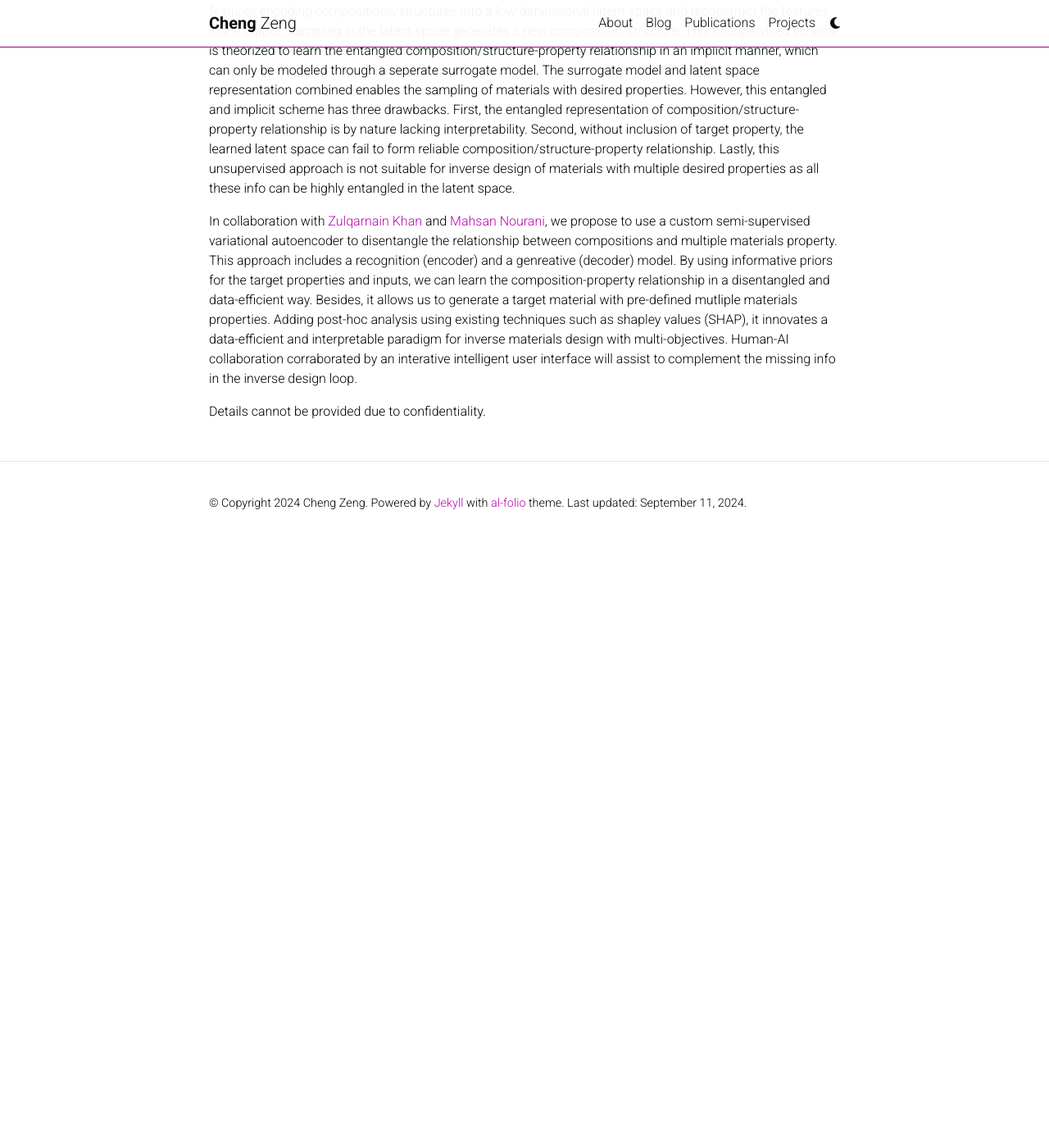
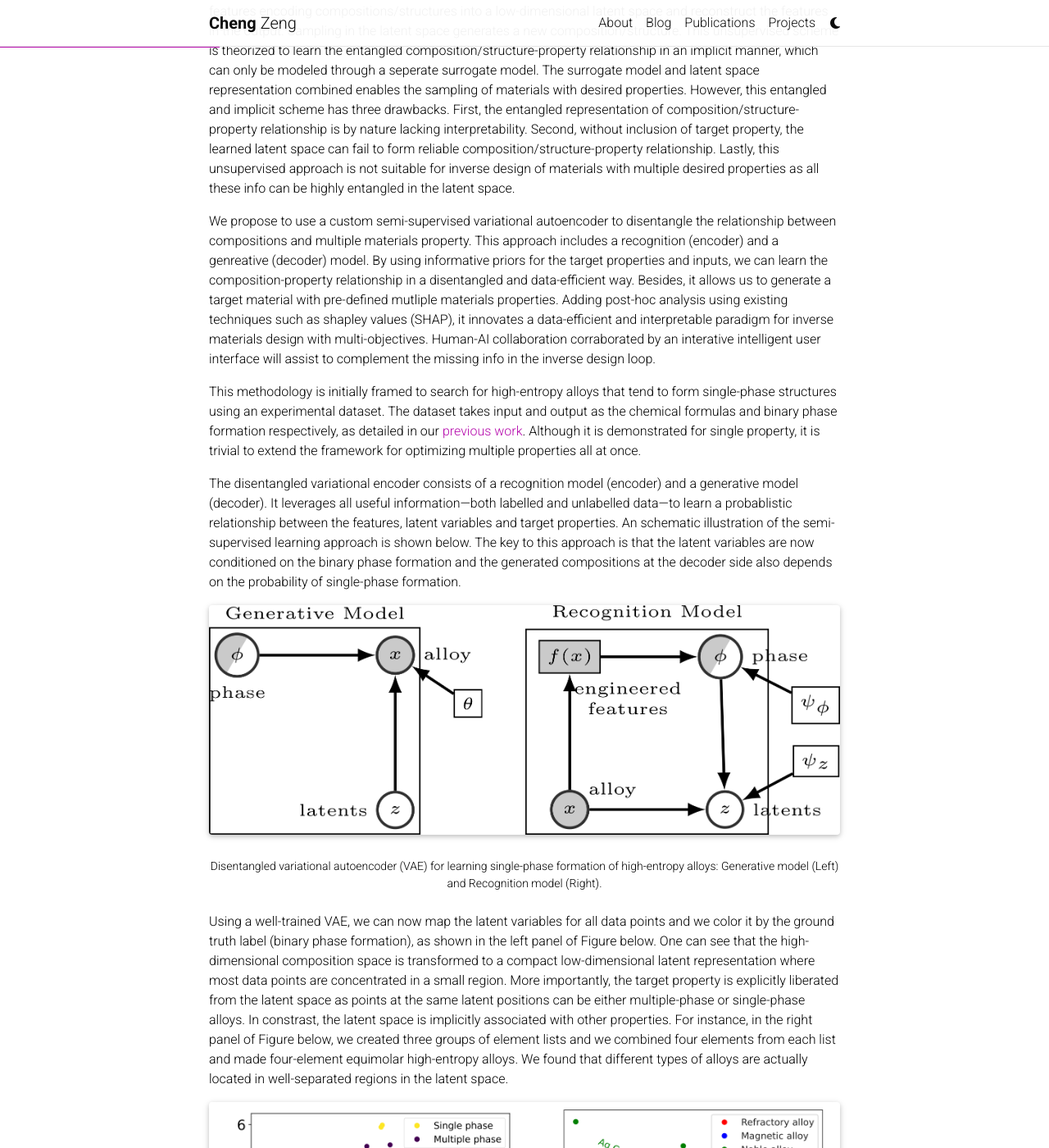
Before and after one commit to cengc13/website, a Jekyll site: the page built from _projects/charmed.md, in a window 1280 px wide and 1400 px high, scrolled down 420 px. Shown: the whole window at 82% size. Built offline with Jekyll 4.4.1, drawn with Linux system fonts in a browser that asks for light colours; comment, search, counter and statistics services are not loaded; a style sheet for code colours, icons or effects is not loaded; before the commit the page ends 1085 px from its top, so only the background shows below that; some of the changed text lies outside the part shown.

Commit message:
Add inverse materials design project description

```diff
--- a/_projects/charmed.md
+++ b/_projects/charmed.md
@@ -1,7 +1,7 @@
 ---
 layout: page
 title: A data-efficient and interpretable approach to inverse materials design
-description: Disentangled representation of compositions/structures and properties in a semi-supervised variational autoencoder
+description: Disentangled representation of compositions/structures and properties in a semi-supervised variational autoencoder (VAE)
 img: assets/img/projects/hea-xai-inverse-materials-design/xai-inverse-mater.png
 importance: 2
 category: Current research
@@ -11,6 +11,64 @@
 
 Conventional inverse materials design use unsupervised machine learning where the input and output are both chemical compositions, crystal structures or microstructure images without considering the composition/structure-property relationship explicitly. The unsupervised learning project high-dimentional features encoding compositions/structures into a low-dimensional latent space and reconstruct the features in the output. Sampling in the latent space generates a new composition/structure. This unsupervised scheme is theorized to learn the entangled composition/structure-property relationship in an implicit manner, which can only be modeled through a seperate surrogate model. The surrogate model and latent space representation combined enables the sampling of materials with desired properties. However, this entangled and implicit scheme has three drawbacks. First, the entangled representation of composition/structure-property relationship is by nature lacking interpretability. Second, without inclusion of target property, the learned latent space can fail to form reliable composition/structure-property relationship. Lastly, this unsupervised approach is not suitable for inverse design of materials with multiple desired properties as all these info can be highly entangled in the latent space.
 
-In collaboration with [Zulqarnain Khan](https://scholar.google.com/citations?view_op=list_works&hl=en&hl=en&user=rYq6RQ4AAAAJ&sortby=pubdate) and [Mahsan Nourani](https://scholar.google.com/citations?user=tf4o6WYAAAAJ), we propose to use a custom semi-supervised variational autoencoder to disentangle the relationship between compositions and multiple materials property. This approach includes a recognition (encoder) and a genreative (decoder) model. By using informative priors for the target properties and inputs, we can learn the composition-property relationship in a disentangled and data-efficient way. Besides, it allows us to generate a target material with pre-defined mutliple materials properties. Adding post-hoc analysis using existing techniques such as shapley values (SHAP), it innovates a data-efficient and interpretable paradigm for inverse materials design with multi-objectives. Human-AI collaboration corraborated by an interative intelligent user interface will assist to complement the missing info in the inverse design loop.
+We propose to use a custom semi-supervised variational autoencoder to disentangle the relationship between compositions and multiple materials property. This approach includes a recognition (encoder) and a genreative (decoder) model. By using informative priors for the target properties and inputs, we can learn the composition-property relationship in a disentangled and data-efficient way. Besides, it allows us to generate a target material with pre-defined mutliple materials properties. Adding post-hoc analysis using existing techniques such as shapley values (SHAP), it innovates a data-efficient and interpretable paradigm for inverse materials design with multi-objectives. Human-AI collaboration corraborated by an interative intelligent user interface will assist to complement the missing info in the inverse design loop.
 
-Details cannot be provided due to confidentiality.
+This methodology is initially framed to search for high-entropy alloys that tend to form single-phase structures using an experimental dataset.
+The dataset takes input and output as the chemical formulas and binary phase formation respectively, as detailed in our [previous work](https://www.sciencedirect.com/science/article/pii/S0927025624001460). Although it is demonstrated for single property, it is trivial to extend the framework for optimizing multiple properties all at once.
+
+The disentangled variational encoder consists of a recognition model (encoder) and a generative model (decoder). It leverages all useful information---both labelled and unlabelled data---to learn a probablistic relationship between the features, latent variables and target properties. An schematic illustration of the semi-supervised learning approach is shown below. The key to this approach is that the latent variables are now conditioned on the binary phase formation and the generated compositions at the decoder side also depends on the probability of single-phase formation.
+
+<div class="row justify-content-sm-center">
+    <div class="col-sm-12 mt-3 mt-md-0">
+        {% include figure.html path="assets/img/projects/hea-xai-inverse-materials-design/ss_vae.png" title="Disentangled VAE" class="img-fluid rounded z-depth-1"%}
+    </div>
+</div>
+<div class="caption">
+    Disentangled variational autoencoder (VAE) for learning single-phase formation of high-entropy alloys: Generative model (Left) and Recognition model (Right).
+</div>
+
+Using a well-trained VAE, we can now map the latent variables for all data points and we color it by the ground truth label (binary phase formation), as shown in the left panel of Figure below. One can see that the high-dimensional composition space is transformed to a compact low-dimensional latent representation where most data points are concentrated in a small region.
+More importantly, the target property is explicitly liberated from the latent space as points at the same latent positions can be either multiple-phase or single-phase alloys.
+In constrast, the latent space is implicitly associated with other properties. For instance, in the right panel of Figure below, we created three groups of element lists and we combined four elements from each list and made four-element equimolar high-entropy alloys. We found that different types of alloys are actually located in well-separated regions in the latent space.
+
+<div class="row justify-content-sm-center">
+    <div class="col-sm-12 mt-3 mt-md-0">
+        {% include figure.html path="assets/img/projects/hea-xai-inverse-materials-design/latent_summary.png" title="Latent representation" class="img-fluid rounded z-depth-1"%}
+    </div>
+</div>
+<div class="caption">
+    Latent representation for all data points: Disentangled single-phase formation (Left) and Associated alloy types (Right).
+</div>
+
+With this disentangled represenation, we devised an iterative procedure to find single-phase alloys starting from a multi-phase alloy, in hope that alloys with similar element constitutes will be identified in the end. The workflow is shown below and an example is given for benchmarking.
+The start alloy is Fe14Ni16Cr22Co14Al22Cu8 and the inverted alloy is Fe21Ni22Cr22Co35. It makes intuitive sense as Cu, Cr and Al are not desired elements for the formation of a single-phase alloy in high-entropy alloys comprising of base element Fe, Ci, Co and Ni.
+
+<div class="row justify-content-sm-center">
+    <div class="col-sm-12 mt-3 mt-md-0">
+        {% include figure.html path="assets/img/projects/hea-xai-inverse-materials-design/iterative_search_workflow.png" title="Inversion of a material" class="img-fluid rounded z-depth-1"%}
+    </div>
+</div>
+<div class="caption">
+    An iterative process to design single-phase alloys with similar constitutes using the disentangled VAE.
+</div>
+
+<div class="row justify-content-sm-center">
+    <div class="col-sm-12 mt-3 mt-md-0">
+        {% include figure.html path="assets/img/projects/hea-xai-inverse-materials-design/inversion_sequence.png" title="Step-by-step inversion" class="img-fluid rounded z-depth-1"%}
+    </div>
+</div>
+<div class="caption">
+    The chemical formula, predicted single-phase probability and latent variables at each step of the iterative inversion process.
+</div>
+
+One can also carry out post-hoc analysis to extract additional interpretation of the inversion process. Figure below shows the overall feature importance evaluated on the test dataset (left) and the each feature value for the start and inverted alloy (right).
+One can see that the trained VAE pushes the initial multi-phase alloy towards an alloy with smaller size difference and mixing entropy as well as a higher molar volume and melting temperature. This is in good agreement with the overall contribution of each feature.
+
+<div class="row justify-content-sm-center">
+    <div class="col-sm-12 mt-3 mt-md-0">
+        {% include figure.html path="assets/img/projects/hea-xai-inverse-materials-design/shapley_interpretability.png" title="shapley analysis" class="img-fluid rounded z-depth-1"%}
+    </div>
+</div>
+<div class="caption">
+    Post-hoc analysis for improved interpretability: Overall feature importance on the test data (Left) and the individual feature values for both start and inverted alloys (Right).
+</div>
```
Also changed, not shown: assets/img/projects/hea-xai-inverse-materials-design/inversion_sequence.png (added), assets/img/projects/hea-xai-inverse-materials-design/iterative_search_workflow.png (added), assets/img/projects/hea-xai-inverse-materials-design/latent_summary.png (added), assets/img/projects/hea-xai-inverse-materials-design/shapley_interpretability.png (added), assets/img/projects/hea-xai-inverse-materials-design/ss_vae.png (added).
